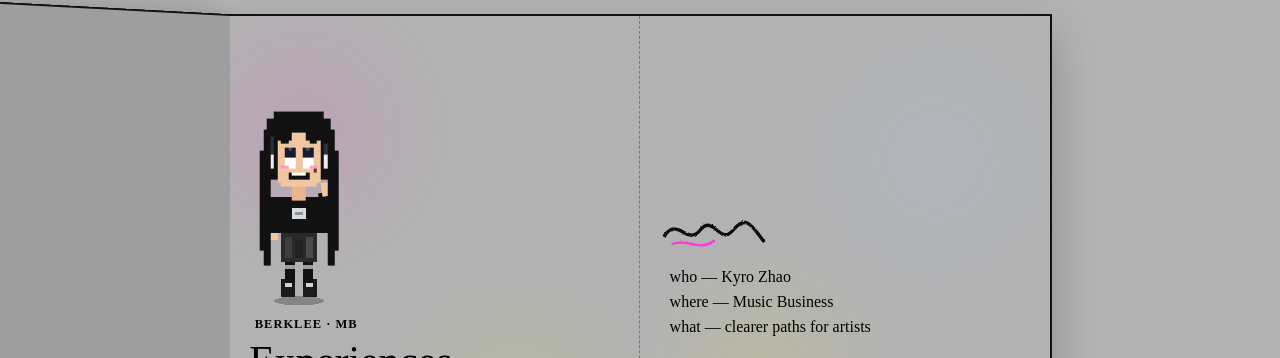
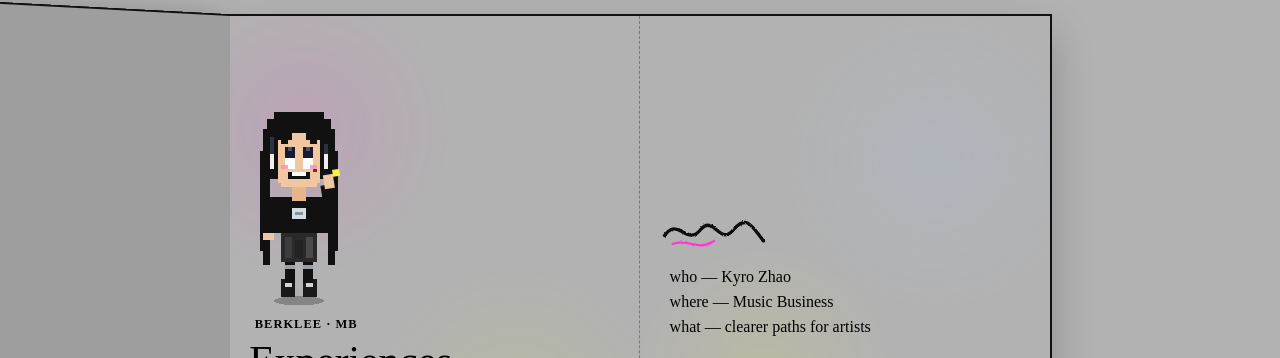
Before and after one commit to Kyro619-star/Kyro619-star.github.io, a React (Vite) app: page / in a window 1280 px wide. Shown: the part 128-486 px from the top of the page. Built offline with nearby package versions, Linux system fonts and the light colour scheme; the HTML template or start-up script is replaced by a standard one.

Commit message:
Fix mascot arm layering over long hair
Pose arms and props draw after hair so wave/business/music read clearly
against the tall mascot-target silhouette.

Co-authored-by: Kyro619-star <Kyro619-star@users.noreply.github.com>

```diff
--- a/src/components/PixelMascot.tsx
+++ b/src/components/PixelMascot.tsx
@@ -42,129 +42,52 @@ export function PixelMascot({
       {!bust && (
         <>
           <ellipse cx="14" cy="54" rx="7" ry="1.3" fill="#111" opacity="0.28" />
-          {/* tall boots with metallic shin highlights */}
+          {/* tall boots + metallic shin */}
           <rect x="9" y="48" width="4" height="5" fill="#1a1a1a" />
           <rect x="15" y="48" width="4" height="5" fill="#1a1a1a" />
           <rect x="10" y="49" width="2" height="1" fill="#cfd4d8" />
           <rect x="16" y="49" width="2" height="1" fill="#cfd4d8" />
-          {/* legs into boots */}
           <rect x="10" y="42" width="3" height="7" fill="#111" />
           <rect x="15" y="42" width="3" height="7" fill="#111" />
           <rect x="10" y="44" width="3" height="1" fill="#9aa0a6" />
           <rect x="15" y="44" width="3" height="1" fill="#9aa0a6" />
-          {/* textured mini / shorts */}
+          {/* textured mini */}
           <rect x="9" y="35" width="10" height="8" fill="#2a2a2a" />
           <rect x="10" y="36" width="2" height="6" fill="#3d3d3d" />
           <rect x="13" y="37" width="2" height="5" fill="#222" />
           <rect x="16" y="36" width="2" height="6" fill="#4a4a4a" />
-
           {/* crop top + buckle */}
           <rect x="9" y="25" width="10" height="10" fill="#111" />
           <rect x="12" y="28" width="4" height="3" fill="#d5dde2" />
           <rect x="13" y="29" width="2" height="1" fill="#8a9298" />
-          {/* long sleeves */}
+          {/* resting sleeves */}
           <rect x="6" y="25" width="3" height="10" fill="#111" />
           <rect x="19" y="25" width="3" height="10" fill="#111" />
-
-          {pose === 'dance' && (
-            <>
-              <rect x="4" y="21" width="3" height="9" fill="#111" />
-              <rect x="4" y="19" width="3" height="3" fill="#f0c7a0" />
-              <rect x="21" y="21" width="3" height="9" fill="#111" />
-              <rect x="21" y="19" width="3" height="3" fill="#f0c7a0" />
-              <rect x="3" y="17" width="2" height="2" fill="#f6f142" />
-              <rect x="23" y="17" width="2" height="2" fill="#fd38d6" />
-            </>
-          )}
-          {pose === 'business' && (
-            <>
-              <rect x="5" y="27" width="3" height="8" fill="#111" />
-              <rect x="5" y="34" width="3" height="2" fill="#f0c7a0" />
-              <rect x="20" y="27" width="3" height="5" fill="#111" />
-              <rect x="20" y="31" width="7" height="5" fill="#efeded" />
-              <rect x="21" y="32" width="5" height="3" fill="#a9c1f1" />
-              <rect x="22" y="33" width="1" height="1" fill="#c3e23d" />
-              <rect x="24" y="33" width="2" height="1" fill="#fd38d6" />
-            </>
-          )}
-          {pose === 'music' && (
-            <>
-              <rect x="5" y="27" width="3" height="9" fill="#111" />
-              <rect x="5" y="35" width="3" height="2" fill="#f0c7a0" />
-              <rect x="20" y="27" width="3" height="9" fill="#111" />
-              <rect x="20" y="35" width="3" height="2" fill="#f0c7a0" />
-              <rect x="7" y="7" width="14" height="2" fill="#111" />
-              <rect x="6" y="8" width="3" height="5" fill="#fd38d6" />
-              <rect x="19" y="8" width="3" height="5" fill="#a289d8" />
-              <rect x="23" y="17" width="2" height="6" fill="#111" />
-              <rect x="21" y="21" width="4" height="3" fill="#f6f142" />
-            </>
-          )}
-          {pose === 'contact' && (
-            <>
-              <rect x="5" y="27" width="3" height="8" fill="#111" />
-              <rect x="5" y="34" width="3" height="2" fill="#f0c7a0" />
-              <g className="pixel-arm-wave">
-                <rect x="20" y="25" width="3" height="6" fill="#111" />
-                <rect x="21" y="22" width="3" height="4" fill="#f0c7a0" />
-              </g>
-              <rect x="22" y="29" width="5" height="4" fill="#efeded" />
-              <rect x="23" y="30" width="3" height="1" fill="#fd38d6" />
-            </>
-          )}
-          {pose === 'point' && (
-            <>
-              <rect x="5" y="27" width="3" height="9" fill="#111" />
-              <rect x="5" y="35" width="3" height="2" fill="#f0c7a0" />
-              <rect x="20" y="25" width="3" height="6" fill="#111" />
-              <rect x="22" y="23" width="5" height="2" fill="#f0c7a0" />
-              <rect x="26" y="22" width="2" height="2" fill="#f6f142" />
-            </>
-          )}
-          {pose === 'present' && (
-            <>
-              <rect x="5" y="27" width="3" height="8" fill="#111" />
-              <rect x="5" y="34" width="3" height="2" fill="#f0c7a0" />
-              <rect x="20" y="27" width="3" height="8" fill="#111" />
-              <rect x="20" y="34" width="3" height="2" fill="#f0c7a0" />
-            </>
-          )}
-          {pose === 'wave' && (
-            <>
-              <rect x="5" y="27" width="3" height="9" fill="#111" />
-              <rect x="5" y="35" width="3" height="2" fill="#f0c7a0" />
-              <g className="pixel-arm-wave">
-                <rect x="20" y="24" width="3" height="7" fill="#111" />
-                <rect x="21" y="21" width="3" height="4" fill="#f0c7a0" />
-                <rect x="24" y="20" width="2" height="2" fill="#f6f142" />
-              </g>
-            </>
-          )}
         </>
       )}
 
-      {/* neck */}
+      {/* neck + face */}
       <rect x="12" y="21" width="4" height="5" fill="#e8b48c" />
-
-      {/* face — pale peach */}
       <rect x="8" y="7" width="12" height="14" fill="#f0c7a0" />
       <rect x="9" y="20" width="10" height="2" fill="#f0c7a0" />
 
-      {/* long black hair to mid-thigh */}
+      {/* long black hair (under raised arms) */}
       <rect x="7" y="1" width="14" height="3" fill="#111" />
       <rect x="5" y="3" width="18" height="4" fill="#111" />
       <rect x="4" y="6" width="4" height="14" fill="#111" />
       <rect x="20" y="6" width="4" height="14" fill="#111" />
       <rect x="3" y="12" width="3" height="16" fill="#111" />
       <rect x="22" y="12" width="3" height="16" fill="#111" />
-      <rect x="3" y="26" width="3" height="14" fill="#111" />
-      <rect x="22" y="26" width="3" height="14" fill="#111" />
-      <rect x="4" y="38" width="2" height="6" fill="#111" />
-      <rect x="22" y="38" width="2" height="6" fill="#111" />
-      {/* subtle blue-grey hair highlight */}
+      {!bust && (
+        <>
+          <rect x="3" y="26" width="3" height="14" fill="#111" />
+          <rect x="22" y="26" width="3" height="14" fill="#111" />
+          <rect x="4" y="38" width="2" height="6" fill="#111" />
+          <rect x="22" y="38" width="2" height="6" fill="#111" />
+        </>
+      )}
       <rect x="6" y="8" width="1" height="8" fill="#2a3340" />
       <rect x="21" y="10" width="1" height="6" fill="#2a3340" />
-      {/* center-part bangs */}
       <rect x="8" y="4" width="4" height="5" fill="#111" />
       <rect x="16" y="4" width="4" height="5" fill="#111" />
       <rect x="12" y="4" width="4" height="2" fill="#111" />
@@ -183,12 +106,88 @@ export function PixelMascot({
       <rect x="11" y="11" width="1" height="1" fill="#4a5568" />
       <rect x="16" y="11" width="1" height="1" fill="#4a5568" />
 
-      {/* smile + blush + mole (viewer's right) */}
+      {/* smile + blush + mole */}
       <rect x="11" y="18" width="6" height="2" fill="#111" />
       <rect x="12" y="18" width="4" height="1" fill="#fffef5" />
       <rect x="9" y="16" width="2" height="1" fill="#ff8fb8" opacity="0.85" />
       <rect x="17" y="16" width="2" height="1" fill="#ff8fb8" opacity="0.85" />
       <rect x="18" y="17" width="1" height="1" fill="#5a3a2a" />
+
+      {/* pose arms / props drawn ON TOP of hair */}
+      {!bust && pose === 'dance' && (
+        <>
+          <rect x="3" y="21" width="3" height="9" fill="#111" />
+          <rect x="3" y="19" width="3" height="3" fill="#f0c7a0" />
+          <rect x="22" y="21" width="3" height="9" fill="#111" />
+          <rect x="22" y="19" width="3" height="3" fill="#f0c7a0" />
+          <rect x="2" y="17" width="2" height="2" fill="#f6f142" />
+          <rect x="24" y="17" width="2" height="2" fill="#fd38d6" />
+        </>
+      )}
+      {!bust && pose === 'business' && (
+        <>
+          <rect x="4" y="27" width="3" height="8" fill="#111" />
+          <rect x="4" y="34" width="3" height="2" fill="#f0c7a0" />
+          <rect x="21" y="27" width="3" height="5" fill="#111" />
+          <rect x="21" y="31" width="7" height="5" fill="#efeded" />
+          <rect x="22" y="32" width="5" height="3" fill="#a9c1f1" />
+          <rect x="23" y="33" width="1" height="1" fill="#c3e23d" />
+          <rect x="25" y="33" width="2" height="1" fill="#fd38d6" />
+        </>
+      )}
+      {!bust && pose === 'music' && (
+        <>
+          <rect x="4" y="27" width="3" height="9" fill="#111" />
+          <rect x="4" y="35" width="3" height="2" fill="#f0c7a0" />
+          <rect x="21" y="27" width="3" height="9" fill="#111" />
+          <rect x="21" y="35" width="3" height="2" fill="#f0c7a0" />
+          <rect x="7" y="6" width="14" height="2" fill="#111" />
+          <rect x="5" y="7" width="3" height="5" fill="#fd38d6" />
+          <rect x="20" y="7" width="3" height="5" fill="#a289d8" />
+          <rect x="24" y="17" width="2" height="6" fill="#111" />
+          <rect x="22" y="21" width="4" height="3" fill="#f6f142" />
+        </>
+      )}
+      {!bust && pose === 'contact' && (
+        <>
+          <rect x="4" y="27" width="3" height="8" fill="#111" />
+          <rect x="4" y="34" width="3" height="2" fill="#f0c7a0" />
+          <g className="pixel-arm-wave">
+            <rect x="21" y="24" width="3" height="6" fill="#111" />
+            <rect x="22" y="21" width="3" height="4" fill="#f0c7a0" />
+          </g>
+          <rect x="23" y="29" width="5" height="4" fill="#efeded" />
+          <rect x="24" y="30" width="3" height="1" fill="#fd38d6" />
+        </>
+      )}
+      {!bust && pose === 'point' && (
+        <>
+          <rect x="4" y="27" width="3" height="9" fill="#111" />
+          <rect x="4" y="35" width="3" height="2" fill="#f0c7a0" />
+          <rect x="21" y="24" width="3" height="6" fill="#111" />
+          <rect x="23" y="22" width="5" height="2" fill="#f0c7a0" />
+          <rect x="27" y="21" width="1" height="2" fill="#f6f142" />
+        </>
+      )}
+      {!bust && pose === 'present' && (
+        <>
+          <rect x="4" y="27" width="3" height="8" fill="#111" />
+          <rect x="4" y="34" width="3" height="2" fill="#f0c7a0" />
+          <rect x="21" y="27" width="3" height="8" fill="#111" />
+          <rect x="21" y="34" width="3" height="2" fill="#f0c7a0" />
+        </>
+      )}
+      {!bust && pose === 'wave' && (
+        <>
+          <rect x="4" y="27" width="3" height="9" fill="#111" />
+          <rect x="4" y="35" width="3" height="2" fill="#f0c7a0" />
+          <g className="pixel-arm-wave">
+            <rect x="21" y="22" width="3" height="8" fill="#111" />
+            <rect x="22" y="19" width="3" height="4" fill="#f0c7a0" />
+            <rect x="25" y="18" width="2" height="2" fill="#f6f142" />
+          </g>
+        </>
+      )}
     </svg>
   )
 }
```
